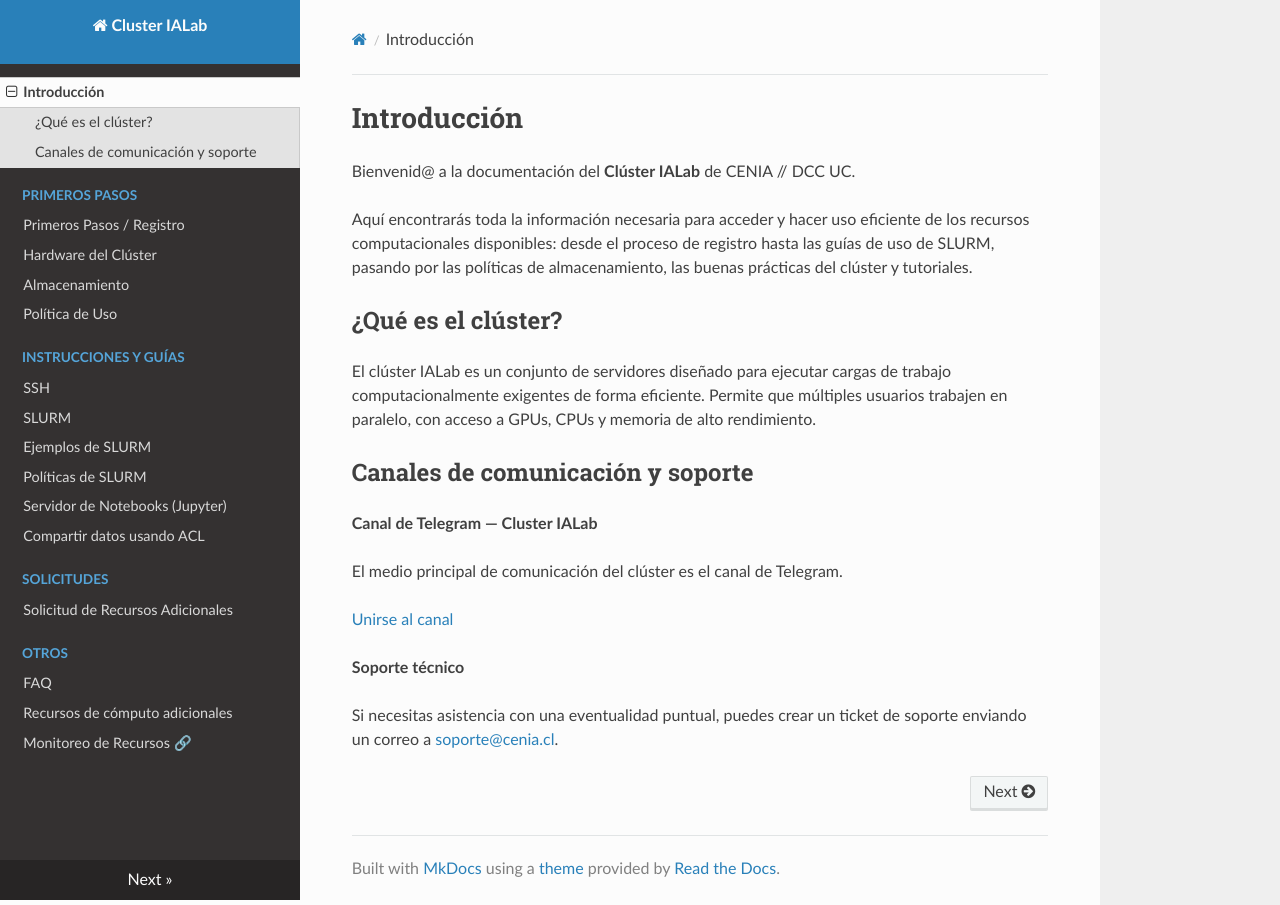
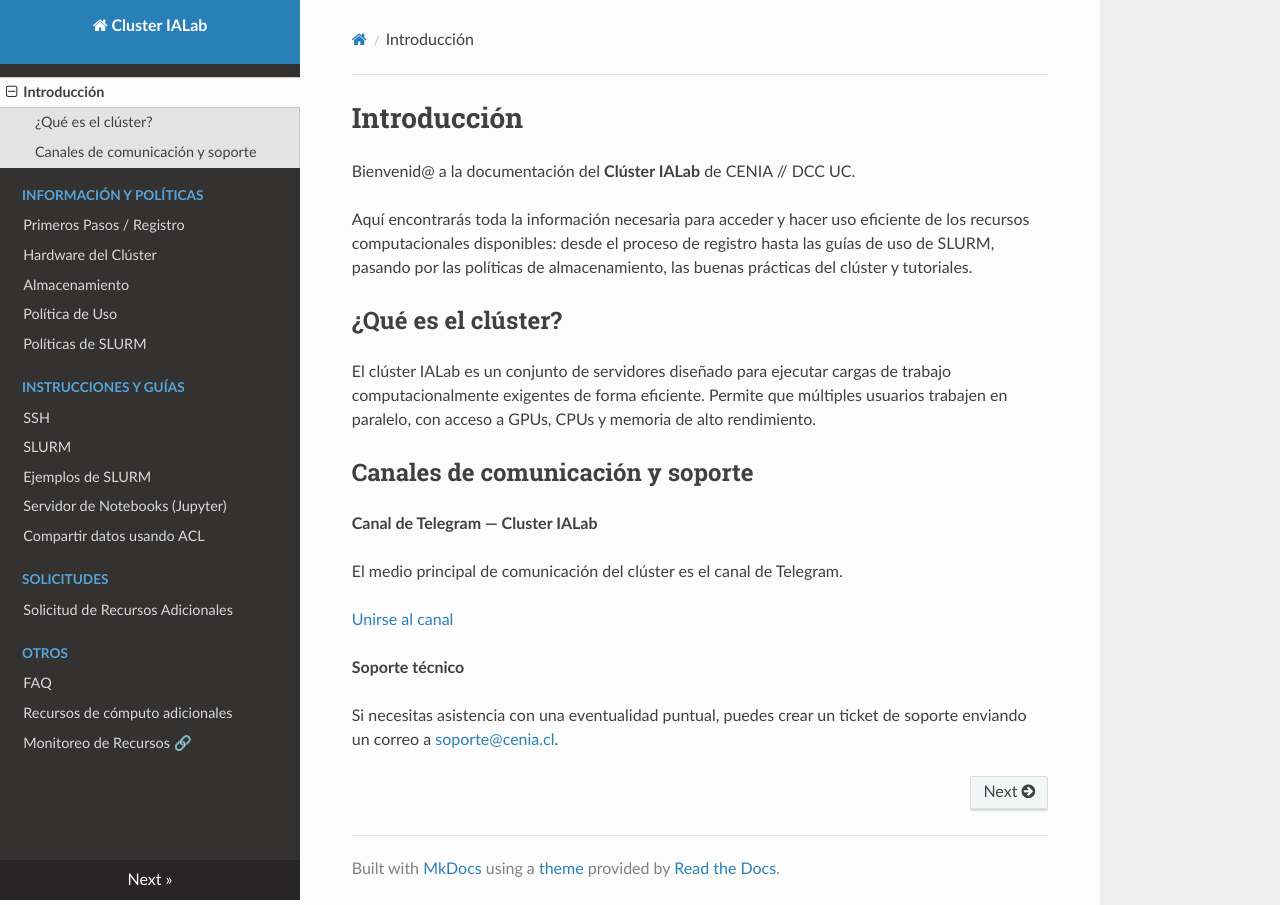
Before and after one commit to Sysadmins-CENIA/Cluster-IALab-Docs, an MkDocs documentation site: the page built from docs/index.md, in a window 1280 px wide. Built offline with MkDocs 1.6.1, drawn with Linux system fonts in a browser that asks for light colours; nearby versions of some CDN libraries.

Commit message:
Update index
Changed the name for the first section from "Primeros pasos" to "Información y Políticas".
Link to slurm policies chapter changed to "Información y Políticas" section.

```diff
--- a/mkdocs.yml
+++ b/mkdocs.yml
@@ -3,16 +3,16 @@
 site_description: Documentación técnica del Clúster IALab de CENIA // DCC UC
 nav:
   - Introducción: index.md
-  - Primeros Pasos:
+  - Información y Políticas:
     - Primeros Pasos / Registro: onboarding.md
     - Hardware del Clúster: hardware.md
     - Almacenamiento: storage.md
     - Política de Uso: usage_policy.md
+    - Políticas de SLURM: instructions-and-guides/slurm_policies.md
   - Instrucciones y Guías:
     - SSH: instructions-and-guides/ssh.md
     - SLURM: instructions-and-guides/slurm.md
     - Ejemplos de SLURM: instructions-and-guides/slurm_examples.md
-    - Políticas de SLURM: instructions-and-guides/slurm_policies.md
     - Servidor de Notebooks (Jupyter): instructions-and-guides/notebook.md
     - Compartir datos usando ACL: instructions-and-guides/acl.md
   - Solicitudes:
```
